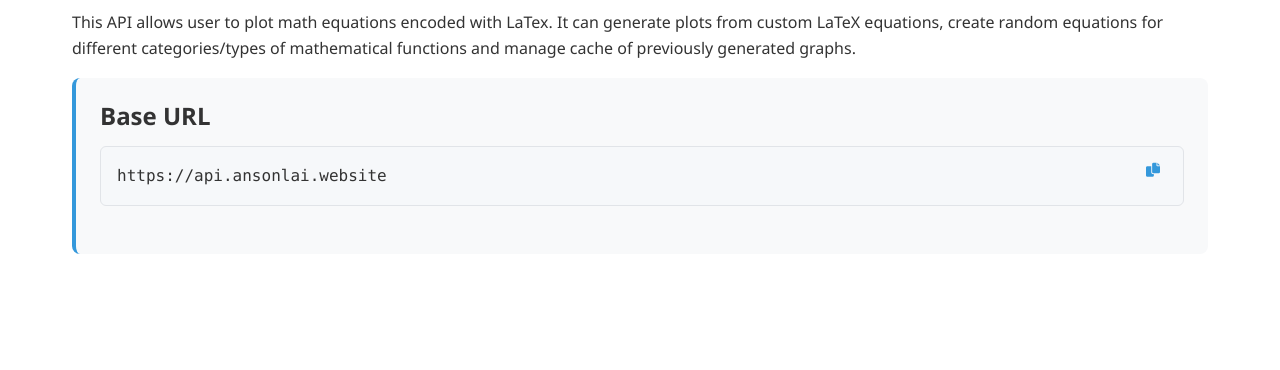
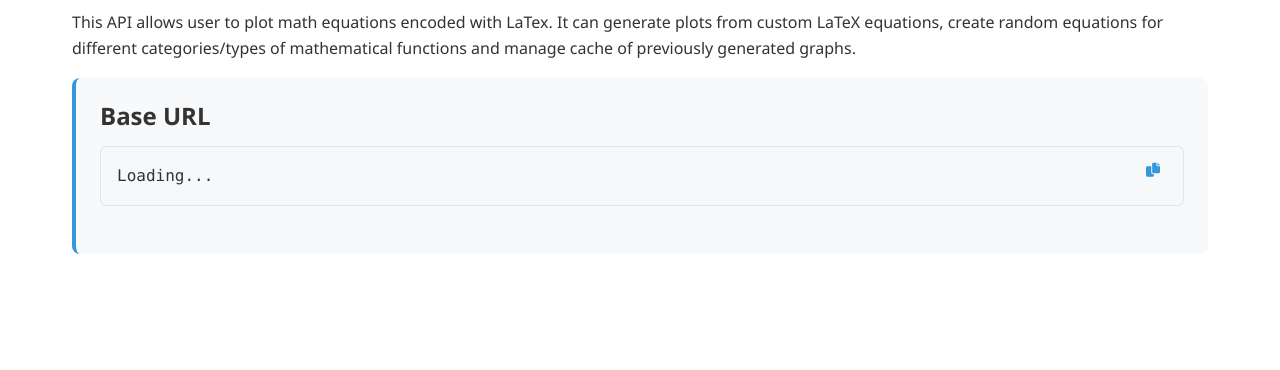
Before and after one commit to YeetTheAnson/GraphAPI, a plain HTML site: page index.html in a window 1280 px wide. Shown: the part 430-800 px from the top of the page. Drawn offline with Linux system fonts and the light colour scheme.

Commit message:
Update index.html

```diff
--- a/index.html
+++ b/index.html
@@ -44,9 +44,10 @@
 
             <div class="info-box">
                 <h3>Base URL</h3>
+                <!-- MODIFIED: Added IDs for dynamic update -->
                 <div class="code-block">
-                    <code>https://api.ansonlai.website</code>
-                    <button class="copy-btn" data-text="https://api.ansonlai.website">
+                    <code id="base-url-display">Loading...</code>
+                    <button id="base-url-copy-btn" class="copy-btn" data-text="Loading...">
                         <i class="fas fa-copy"></i>
                     </button>
                 </div>
@@ -374,8 +375,8 @@
                 <div class="result-container">
                     <h4>API Request:</h4>
                     <div class="code-block" id="plot-code">
-                        <code>https://api.ansonlai.website/plot?equation=x%5E2%20%2B%205*x%20%2B%206&x_scale=20&y_scale=20&data_points=1000</code>
-                        <button class="copy-btn" data-text="https://api.ansonlai.website/plot?equation=x%5E2%20%2B%205*x%20%2B%206&x_scale=20&y_scale=20&data_points=1000">
+                        <code>...</code>
+                        <button class="copy-btn" data-text="">
                             <i class="fas fa-copy"></i>
                         </button>
                     </div>
@@ -430,8 +431,8 @@
                 <div class="result-container">
                     <h4>API Request:</h4>
                     <div class="code-block" id="random-code">
-                        <code>https://api.ansonlai.website/random?category=polynomial&x_scale=20&y_scale=20</code>
-                        <button class="copy-btn" data-text="https://api.ansonlai.website/random?category=polynomial&x_scale=20&y_scale=20">
+                        <code>...</code>
+                        <button class="copy-btn" data-text="">
                             <i class="fas fa-copy"></i>
                         </button>
                     </div>
@@ -456,8 +457,8 @@
                 <div class="result-container">
                     <h4>API Request:</h4>
                     <div class="code-block" id="cache-code">
-                        <code>https://api.ansonlai.website/cached</code>
-                        <button class="copy-btn" data-text="https://api.ansonlai.website/cached">
+                        <code>...</code>
+                        <button class="copy-btn" data-text="">
                             <i class="fas fa-copy"></i>
                         </button>
                     </div>
@@ -484,8 +485,8 @@
                 <div class="result-container">
                     <h4>API Request:</h4>
                     <div class="code-block" id="health-code">
-                        <code>https://api.ansonlai.website/systemhealth</code>
-                        <button class="copy-btn" data-text="https://api.ansonlai.website/systemhealth">
+                        <code>...</code>
+                        <button class="copy-btn" data-text="">
                             <i class="fas fa-copy"></i>
                         </button>
                     </div>
@@ -560,7 +561,7 @@
 
     <footer>
         <div class="container">
-            <p>&copy; 2025 GraphAPI. All rights reserved.</p>
+            <p>© 2025 GraphAPI. All rights reserved.</p>
         </div>
     </footer>
 
```
